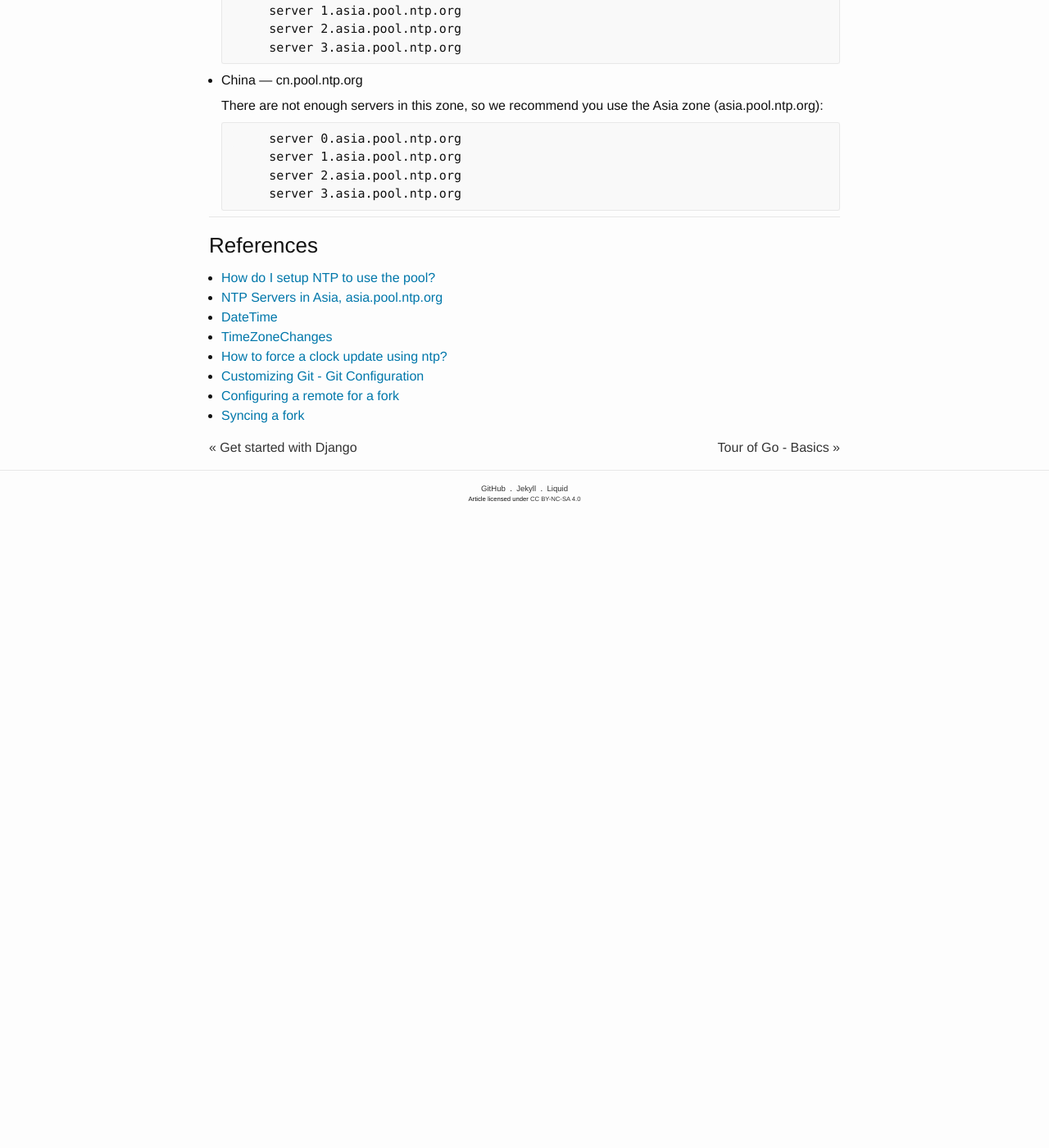
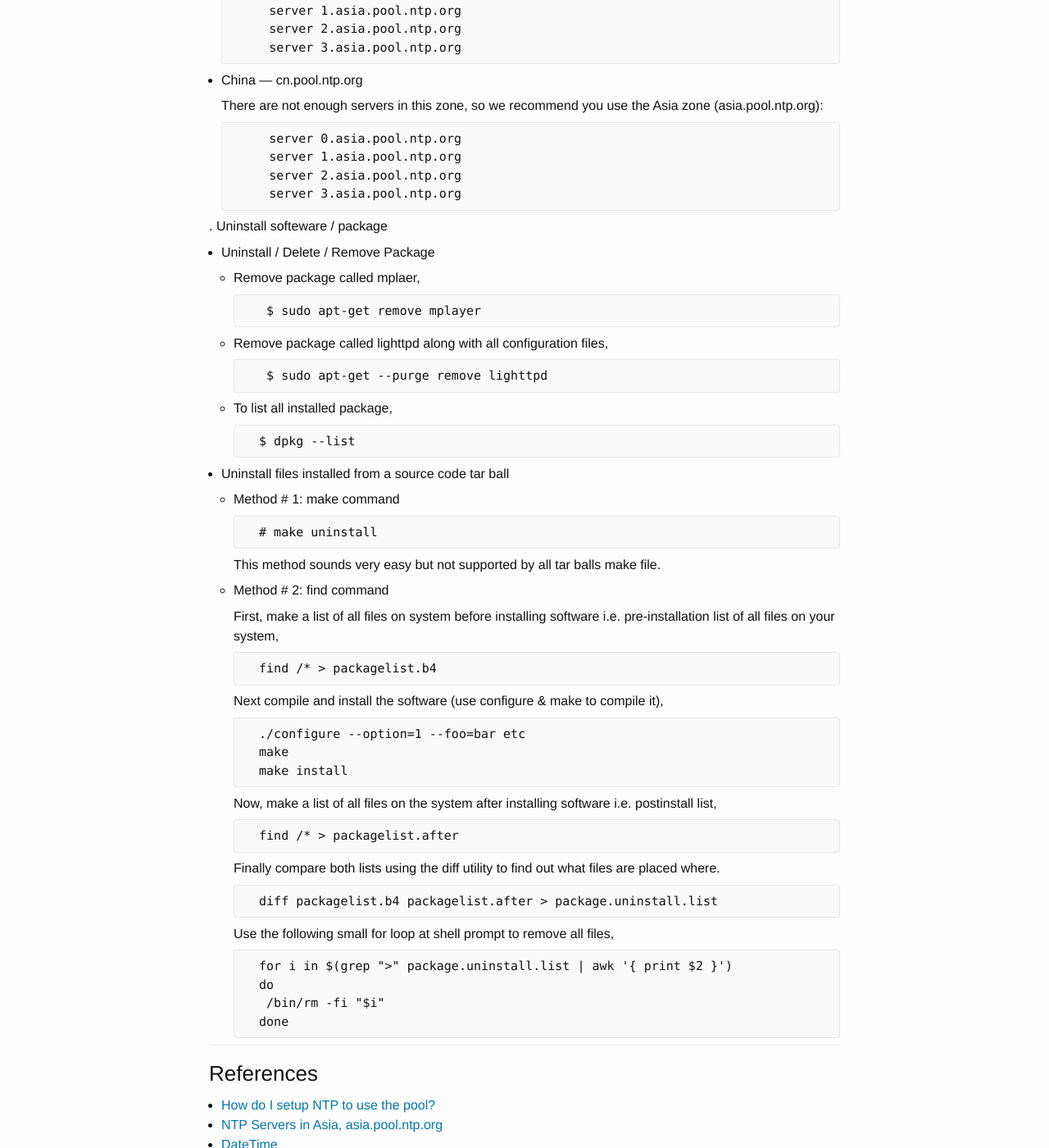
Before and after one commit to ousiax/ousiax.github.io, a Jekyll site: the page built from _posts/2015-08-31-Linux-Dev-(Debian).md, in a window 1280 px wide and 1400 px high, scrolled down 4463 px. Shown: the whole window at 82% size. Built offline with Jekyll 4.4.1, drawn with Linux system fonts in a browser that asks for light colours; comment, search, counter and statistics services are not loaded; before the commit the page ends 5093 px from its top, so only the background shows below that.

Commit message:
Update 2015-08-31-Linux-Dev-(Debian).md

```diff
--- a/_posts/2015-08-31-Linux-Dev-(Debian).md
+++ b/_posts/2015-08-31-Linux-Dev-(Debian).md
@@ -232,6 +232,57 @@ tags: ['Linux', 'Debian',]
            server 2.asia.pool.ntp.org
            server 3.asia.pool.ntp.org
 
+. Uninstall softeware / package
+
+* Uninstall / Delete / Remove Package
+
+    * Remove package called mplaer,
+
+             $ sudo apt-get remove mplayer
+
+    * Remove package called lighttpd along with all configuration files,
+
+             $ sudo apt-get --purge remove lighttpd
+
+    * To list all installed package,
+
+            $ dpkg --list
+
+* Uninstall files installed from a source code tar ball
+
+    * Method # 1: make command
+
+            # make uninstall
+
+        This method sounds very easy but not supported by all tar balls make file.
+
+    * Method # 2: find command
+
+        First, make a list of all files on system before installing software i.e. pre-installation list of all files on your system,
+
+            find /* > packagelist.b4
+
+        Next compile and install the software (use configure & make to compile it),
+
+            ./configure --option=1 --foo=bar etc
+            make
+            make install
+
+        Now, make a list of all files on the system after installing software i.e. postinstall list,
+
+            find /* > packagelist.after
+
+        Finally compare both lists using the diff utility to find out what files are placed where.
+
+            diff packagelist.b4 packagelist.after > package.uninstall.list
+
+        Use the following small for loop at shell prompt to remove all files,
+
+            for i in $(grep ">" package.uninstall.list | awk '{ print $2 }')
+            do
+             /bin/rm -fi "$i"
+            done
+
 * * *
 
 ### References
```
